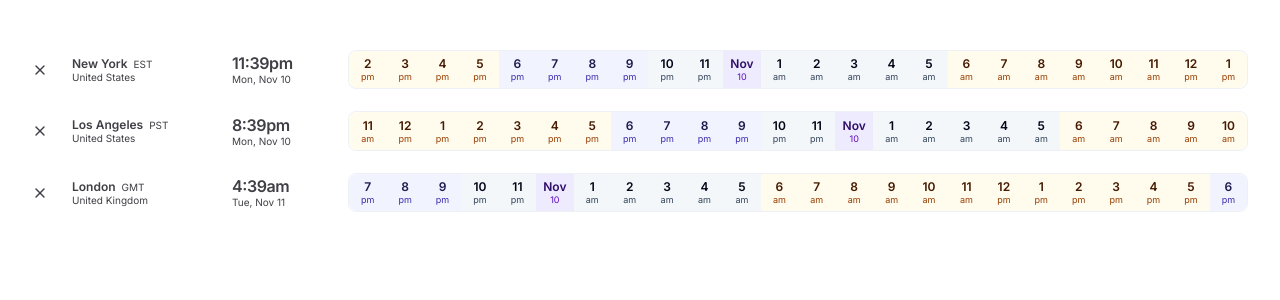
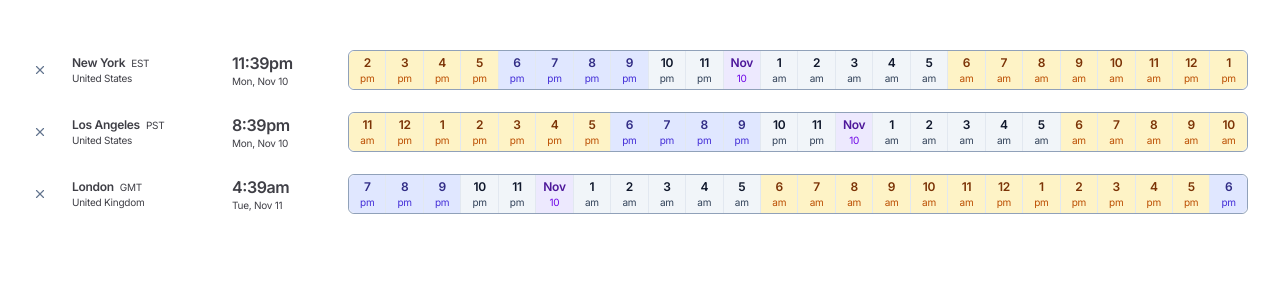
Before and after one commit to mochixlb/timediffs, a Next.js app: page / in a window 1280 px wide. Shown: the top 300 px of the page. Built offline with nearby package versions, Linux system fonts and the light colour scheme.

Commit message:
Update timeline visualization and timezone context, remove features index

```diff
--- a/components/features/index.ts
+++ /dev/null
@@ -1,2 +0,0 @@
-export { TimezoneComparison } from "./timezone-comparison";
-export { TimelineVisualization } from "./timeline-visualization";
--- a/components/features/timeline-visualization.tsx
+++ b/components/features/timeline-visualization.tsx
@@ -42,46 +42,46 @@ export function TimelineVisualization({
 
           return (
             <div key={display.timezone.id} className="mb-3 last:mb-0">
-              <div className="group relative flex items-center pb-2 pt-0.5 overflow-visible">
+              <div className="group relative flex items-center pb-2 pt-0.5 overflow-visible min-h-[38px]">
                 <div className="w-6 shrink-0 flex items-center justify-center -ml-1 mr-3">
                   <button
                     onClick={() => onRemoveTimezone(display.timezone.id)}
-                    className="flex items-center justify-center h-6 w-6 rounded-md text-muted-foreground transition-colors hover:text-destructive hover:bg-destructive/10 focus-visible:outline-none focus-visible:ring-2 focus-visible:ring-ring"
+                    className="flex items-center justify-center h-7 w-7 rounded-md text-slate-500 transition-colors hover:text-red-600 hover:bg-red-50 focus-visible:outline-none focus-visible:ring-2 focus-visible:ring-slate-400"
                     aria-label={`Remove ${display.timezone.city}`}
                   >
-                    <X className="h-4 w-4" />
+                    <X className="h-3.5 w-3.5" />
                   </button>
                 </div>
 
                 <div className="w-32 shrink-0 px-2 sm:w-40">
-                  <div className="flex flex-col gap-0">
+                  <div className="flex flex-col gap-[2px]">
                     <div className="flex items-baseline gap-1.5 flex-wrap">
-                      <span className="text-xs font-semibold text-foreground leading-tight">
+                      <span className="text-xs font-semibold text-foreground leading-tight tracking-tight">
                         {display.timezone.city}
                       </span>
-                      <span className="text-[10px] text-muted-foreground leading-tight">
+                      <span className="text-[10px] text-muted-foreground leading-tight tracking-tight">
                         {display.offsetDisplay}
                       </span>
                     </div>
-                    <span className="text-[10px] text-muted-foreground leading-tight">
+                    <span className="text-[10px] text-muted-foreground leading-tight tracking-tight">
                       {display.timezone.country}
                     </span>
                   </div>
                 </div>
 
                 <div className="w-24 shrink-0 px-2 sm:w-28">
-                  <div className="flex flex-col items-start gap-0">
+                  <div className="flex flex-col items-start gap-[2px]">
                     <span className="text-base font-semibold tracking-tight text-foreground leading-tight">
                       {display.formattedTime}
                     </span>
-                    <span className="text-[10px] text-muted-foreground leading-tight">
+                    <span className="text-[10px] text-muted-foreground leading-tight tracking-tight">
                       {display.formattedDate}
                     </span>
                   </div>
                 </div>
 
                 <div className="relative flex flex-1 pl-2 sm:pl-3">
-                  <div className="relative flex flex-1 items-start rounded-lg border border-slate-200/60 overflow-hidden">
+                  <div className="relative flex flex-1 items-start rounded-md border border-slate-400 overflow-hidden">
                     {referenceHours.map((referenceHourDate, hourIndex) => {
                       const hourInTz = parseInt(
                         formatInTimeZone(
@@ -145,32 +145,32 @@ export function TimelineVisualization({
 
                       const timeOfDayConfig = {
                         day: {
-                          bg: "bg-amber-50/90",
-                          text: "text-amber-950",
-                          textMuted: "text-amber-800",
+                          bg: "bg-amber-100",
+                          text: "text-amber-900",
+                          textMuted: "text-amber-700",
                         },
                         evening: {
-                          bg: "bg-indigo-50/85",
-                          text: "text-indigo-950",
-                          textMuted: "text-indigo-800",
+                          bg: "bg-indigo-100",
+                          text: "text-indigo-900",
+                          textMuted: "text-indigo-700",
                         },
                         night: {
-                          bg: "bg-slate-100/80",
-                          text: "text-slate-950",
+                          bg: "bg-slate-100",
+                          text: "text-slate-900",
                           textMuted: "text-slate-700",
                         },
                       };
 
                       const currentConfig = {
-                        bg: "bg-orange-100/90 ring-1 ring-orange-300/60",
-                        text: "text-orange-950",
-                        textMuted: "text-orange-800",
+                        bg: "bg-orange-200",
+                        text: "text-orange-900",
+                        textMuted: "text-orange-700",
                       };
 
                       const newDayConfig = {
-                        bg: "bg-violet-100/90",
-                        text: "text-violet-950",
-                        textMuted: "text-violet-800",
+                        bg: "bg-violet-100",
+                        text: "text-violet-900",
+                        textMuted: "text-violet-700",
                       };
 
                       const config = isCurrent
@@ -187,18 +187,19 @@ export function TimelineVisualization({
                         <div
                           key={hourIndex}
                           className={cn(
-                            "relative flex-1 transition-colors flex flex-col items-center justify-center aspect-square min-h-[36px] max-h-[40px]",
+                            "relative flex-1 flex flex-col items-center justify-center min-h-[38px]",
                             config.bg,
-                            isFirstHour && "rounded-l-lg",
-                            isLastHour && "rounded-r-lg"
+                            !isLastHour && "border-r border-slate-200",
+                            isFirstHour && "rounded-l-md",
+                            isLastHour && "rounded-r-md"
                           )}
                           title={`${hourInTz}:00`}
                         >
                           {isNewDay && monthLabel && dayLabel ? (
-                            <div className="flex flex-col items-center gap-0.5 z-10">
+                            <div className="flex flex-col items-center gap-[2px] z-10">
                               <span
                                 className={cn(
-                                  "text-xs font-semibold leading-none",
+                                  "text-xs font-semibold leading-tight tracking-tight",
                                   config.text
                                 )}
                               >
@@ -206,7 +207,7 @@ export function TimelineVisualization({
                               </span>
                               <span
                                 className={cn(
-                                  "text-[9px] leading-none",
+                                  "text-[10px] leading-tight tracking-tight",
                                   config.textMuted
                                 )}
                               >
@@ -214,10 +215,10 @@ export function TimelineVisualization({
                               </span>
                             </div>
                           ) : (
-                            <div className="flex flex-col items-center gap-0.5 z-10">
+                            <div className="flex flex-col items-center gap-[2px] z-10">
                               <span
                                 className={cn(
-                                  "text-xs font-semibold leading-none",
+                                  "text-xs font-semibold leading-tight tracking-tight",
                                   config.text
                                 )}
                               >
@@ -225,7 +226,7 @@ export function TimelineVisualization({
                               </span>
                               <span
                                 className={cn(
-                                  "text-[9px] leading-none",
+                                  "text-[10px] leading-tight tracking-tight",
                                   config.textMuted
                                 )}
                               >
@@ -236,7 +237,7 @@ export function TimelineVisualization({
 
                           {isCurrent && (
                             <div
-                              className="absolute top-0 bottom-0 w-0.5 bg-orange-600/70 pointer-events-none z-20"
+                              className="absolute top-0 bottom-0 w-0.5 bg-orange-500 pointer-events-none z-20"
                               style={{
                                 left: `${(tzCurrentMinute / 60) * 100}%`,
                               }}
--- a/contexts/timezone-context.tsx
+++ b/contexts/timezone-context.tsx
@@ -1,6 +1,6 @@
 "use client";
 
-import React, { createContext, useContext, useState, useCallback, useEffect } from "react";
+import { createContext, useContext, useState, useCallback, useEffect } from "react";
 import type { Timezone, TimezoneDisplay } from "@/types";
 import { createTimezoneDisplay, getTimezoneById } from "@/lib/timezone";
 
```
